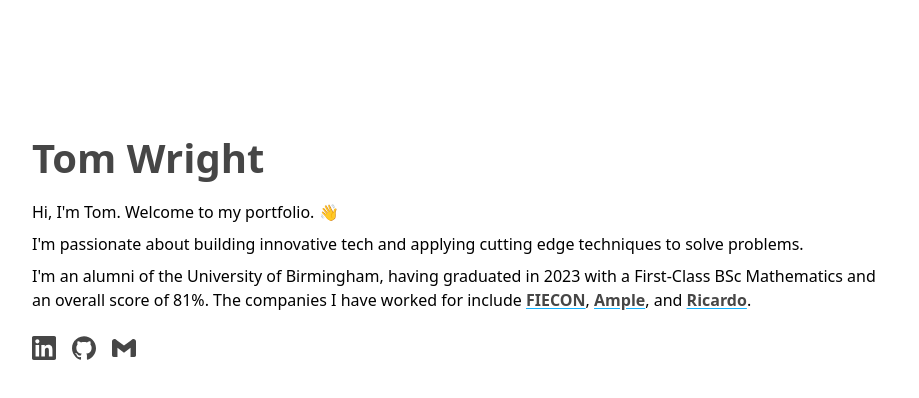
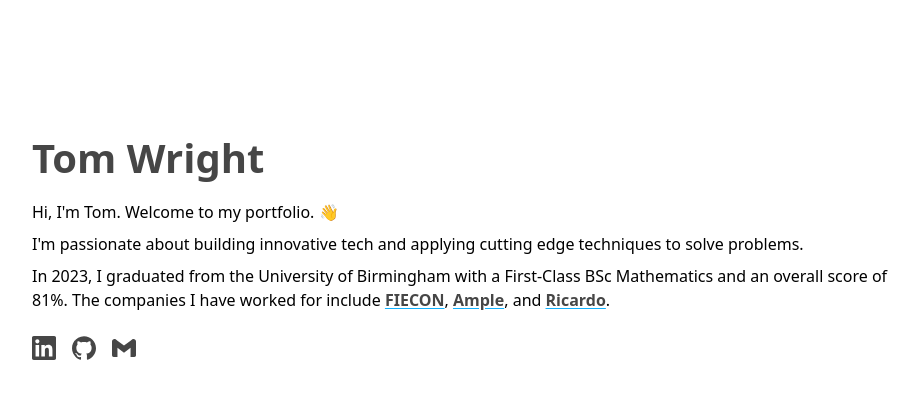
Before and after one commit to wrightom/toms-portfolio, a React (Vite) app: page / in a window 1280 px wide. Shown: the top 398 px of the page, without its empty margins (180-1099 px from the left). Built offline with nearby package versions, Linux system fonts and the light colour scheme.

Commit message:
Intro text tweak

```diff
--- a/src/App.tsx
+++ b/src/App.tsx
@@ -58,8 +58,7 @@ function App() {
           edge techniques to solve problems.{" "}
         </p>
         <p>
-          I'm an alumni of the University of Birmingham, having graduated in
-          2023 with a First-Class BSc Mathematics and an overall score of 81%.
+          In 2023, I graduated from the University of Birmingham with a First-Class BSc Mathematics and an overall score of 81%.
           The companies I have worked for include
           {" "}<LinkNewTab href="https://fiecon.com">FIECON</LinkNewTab>,
           {" "}<LinkNewTab href="https://ample.earth">Ample</LinkNewTab>, and
```
